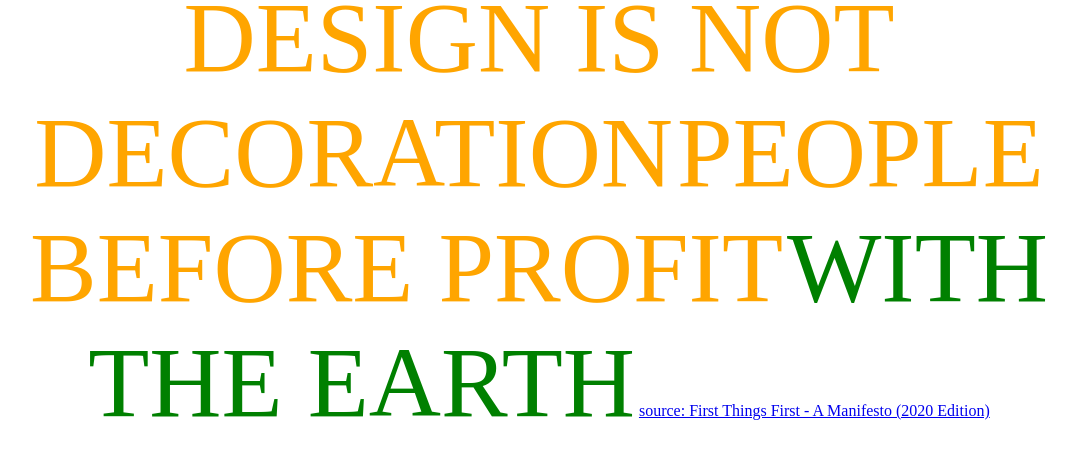
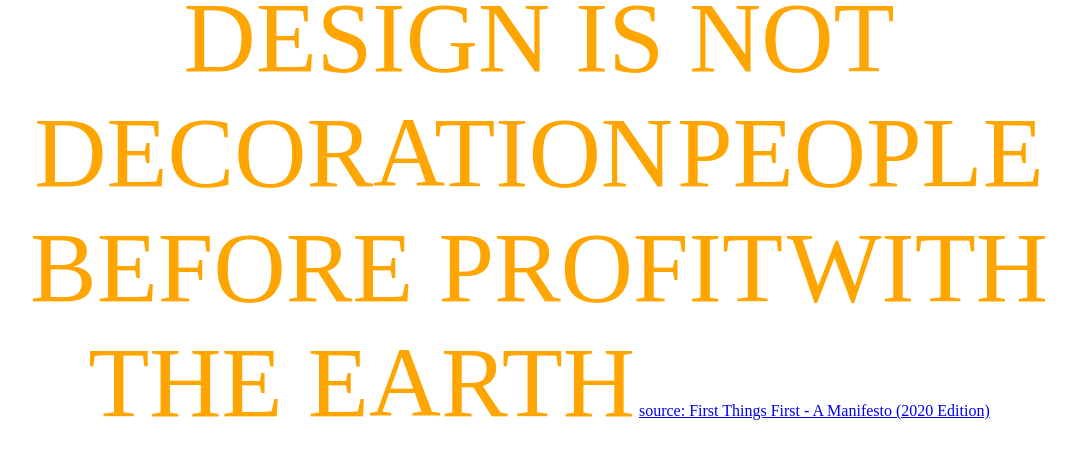
Before and after one commit to jagarcia2789/Design-manifesto-A1, a plain HTML site: page index.html in a window 1280 px wide. Shown: the part 792-1251 px from the top of the page, without its empty margins (101-1177 px from the left). Drawn offline with Linux system fonts and the light colour scheme.

Commit message:
Update index.html
Last minute before uploading

```diff
--- a/index.html
+++ b/index.html
@@ -45,7 +45,7 @@
     <span>DESIGN IS NOT DECORATION</span>
     <span>PEOPLE BEFORE PROFIT</span>
 
-    <span class="earth">WITH THE EARTH</span>
+    <span>WITH THE EARTH</span>
 
     <a href="https://designmanifestos.org/first-things-first-a-manifesto-2020-edition/" target="_blank">
       source: First Things First - A Manifesto (2020 Edition)
```
